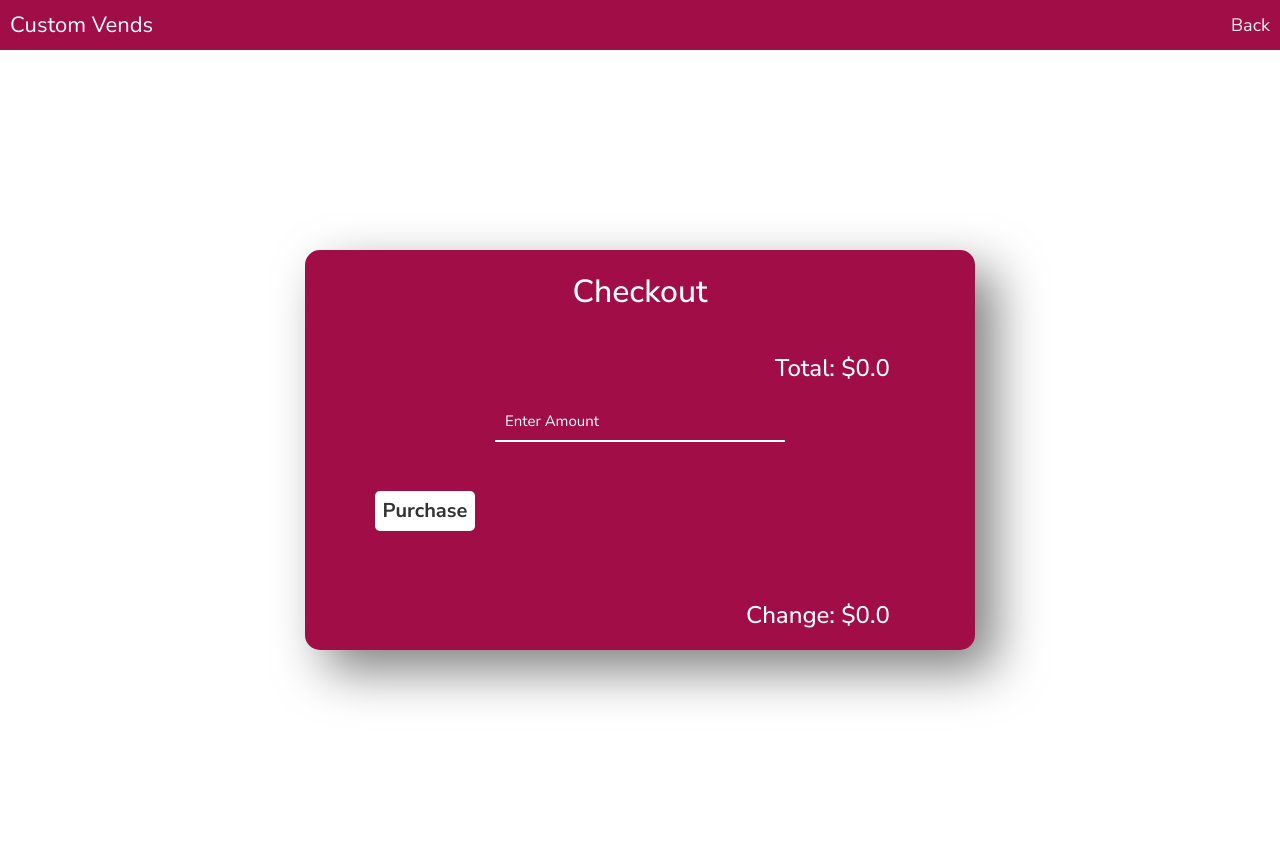
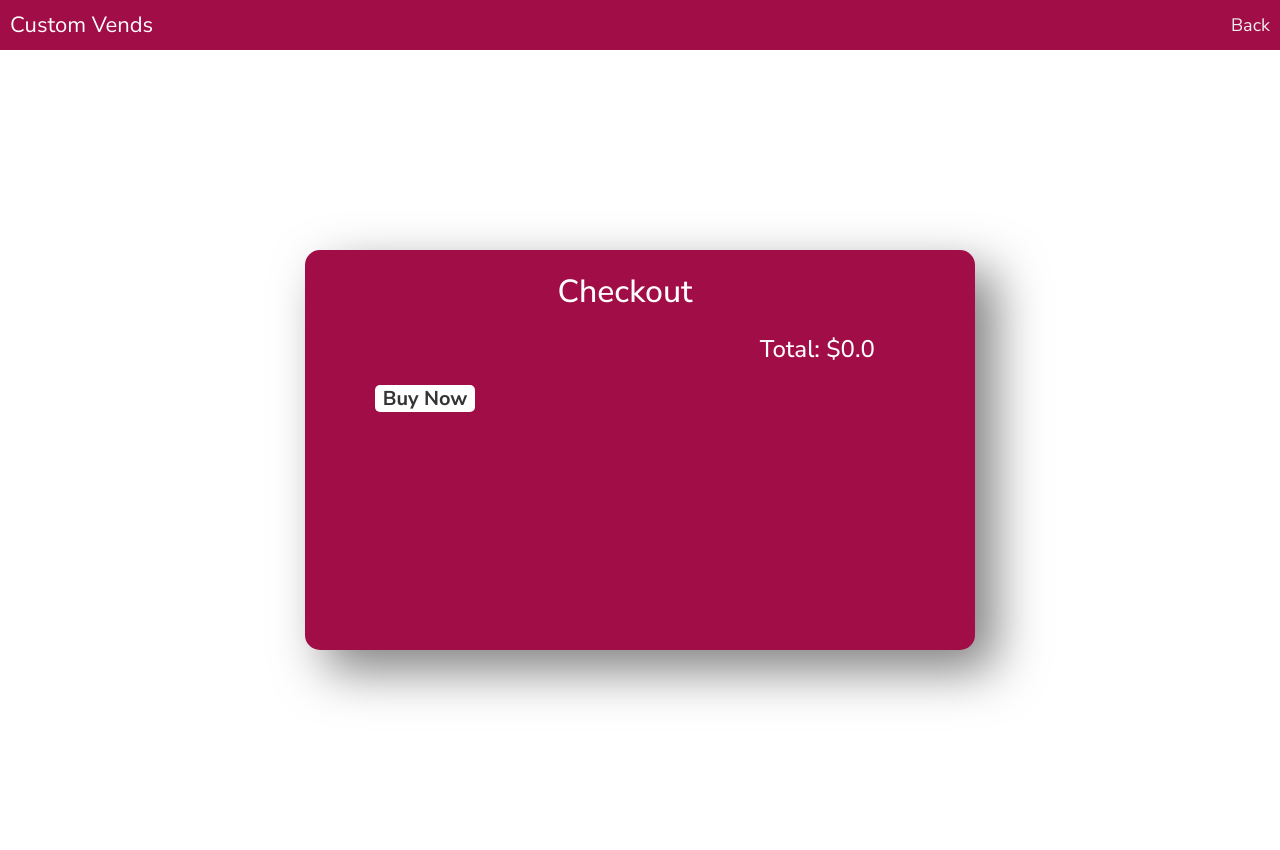
Before and after one commit to cs3354Group7/CS-3354-Group-7-Project, a Flask app: page /purchase in a window 1280 px wide. Run offline with Flask 3, Linux system fonts and the light colour scheme.

Commit message:
fixed purchase button

```diff
--- a/Website/Templates/index.html
+++ b/Website/Templates/index.html
@@ -167,7 +167,7 @@
 
         function purchaseItem(){
             var total = document.getElementById("total-price").innerText;
-            window.location.replace("/purchase/?total=" + total);
+            window.location.replace("/purchase?total=" + total);
         }
         </script>
     </body>
--- a/Website/Templates/purchase.html
+++ b/Website/Templates/purchase.html
@@ -40,18 +40,20 @@
         </div>
         {% endif %} {% endfor %} {% endif %} {% endwith %}
     <div class="container">
-      <form method="POST">
-        <form>
+      <div class = "form">
+        <div>
             <h1>Checkout</h1>
             <h2>Total: ${{total}}</h2>
-            <input type="number" step = ".01" name="moneyz" id="moneyz" placeholder="Enter Amount">
-            <p class = buttonCenter><input type="submit" name="goo" value="Purchase" id="button"></p>
-            <h2>Change: ${{total}} </h2>
-        </form>
-        </form>
+            <button class = "buttonCenter" id="button" onclick="purchaseMade()">Buy Now</button>
+        </div>
+        </div>
     </div>
 
     <script>
+      function purchaseMade(){
+        alert('Purchase Successful');
+        window.location.replace("/");
+      }
     </script>
 </body>
 </html>
--- a/Website/static/purchase.css
+++ b/Website/static/purchase.css
@@ -103,7 +103,7 @@
     align-items: center;
 }
 
-.container form{
+.container .form{
     width: 670px;
     height: 400px;
     display: flex;
@@ -115,14 +115,14 @@
     flex-wrap: wrap;
 }
 
-.container form h1{
+.container .form h1{
     color: #fff;
     font-weight: 500;
     margin-top: 20px;
     width: 500px;
     text-align: center;
 }
-.container form h2{
+.container .form h2{
     color: #fff;
     font-weight: 500;
     margin-top: 20px;
@@ -130,7 +130,7 @@
     text-align: right;
 }
 
-.container form input{
+.container .form input{
     width: 290px;
     height: 40px;
     padding-left: 10px;
@@ -144,12 +144,12 @@
     color: white;
 }
 
-.container form input::placeholder{
+.container .form input::placeholder{
     color: white;
 }
 
 
-.container form h4{
+.container .form h4{
     color: #fff;
     font-weight: 300;
     width: 600px;
@@ -165,7 +165,7 @@ textarea::-webkit-scrollbar-thumb{
     background-color: rgb(255, 255, 255);
 }
 
-.container form #button{
+.container .form #button{
     border: none;
     background: #fff;
     border-radius: 5px;
@@ -182,6 +182,6 @@ textarea::-webkit-scrollbar-thumb{
 }
 
 
-.container form #button:hover{
+.container .form #button:hover{
     opacity: 0.7;
 }
```
